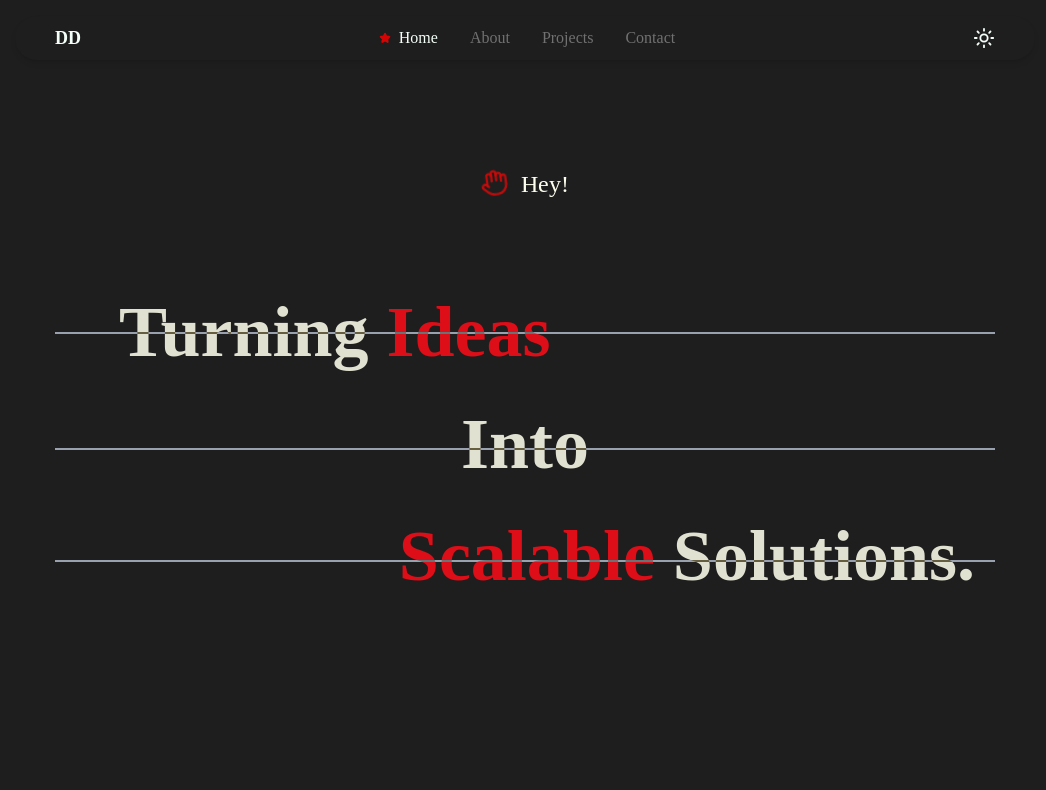
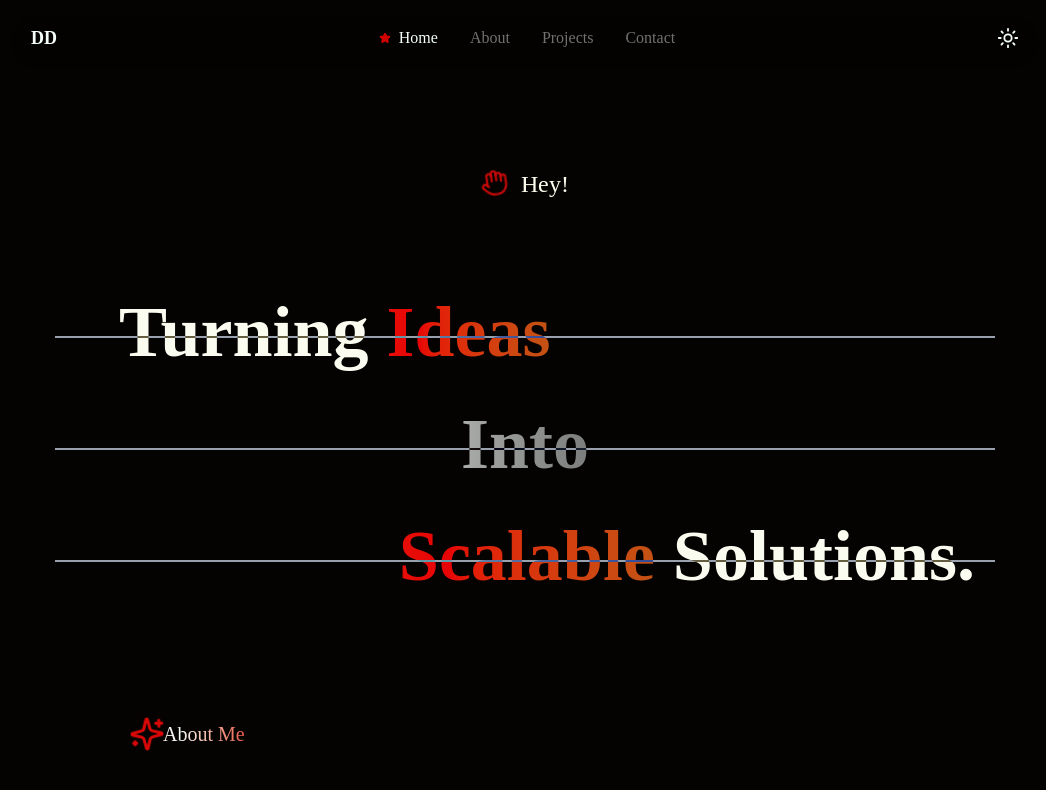
Before and after one commit to DeepakSingh0027/Deepak-Singh-Deopa-Portfolio, a React (Vite) app: page / in a window 1280 px wide. Shown: the top 790 px of the page, without its empty margins (115-1161 px from the left). Built offline with nearby package versions, Linux system fonts and the light colour scheme.

Commit message:
Update theme context and enhance home page animations with gradient text effects

```diff
--- a/src/Context/themeContext.jsx
+++ b/src/Context/themeContext.jsx
@@ -12,7 +12,7 @@ export const ThemeProvider = ({ children }) => {
   const toggleTheme = () => {
     setTheme(theme === "light" ? "dark" : "light");
     if (theme === "light") {
-      document.body.style = "background-color:#1e1e1e";
+      document.body.style = "background-color:#050301 ";
     } else {
       document.body.style = "background-color:#f5fffa";
     }
--- a/src/Pages/Home/home.css
+++ b/src/Pages/Home/home.css
@@ -67,3 +67,56 @@
     transform: rotate(0deg);
   }
 }
+
+.ideas {
+  background-size: 200% 100%;
+  -webkit-background-clip: text;
+  background-clip: text;
+  color: transparent;
+  display: inline-block;
+  animation: shine 5s linear infinite;
+}
+
+@keyframes shine {
+  0% {
+    background-position: 100%;
+  }
+  100% {
+    background-position: -100%;
+  }
+}
+
+.animate-zoom {
+  display: inline-block;
+  animation-name: zoom;
+  animation-duration: 2.5s;
+  animation-iteration-count: infinite;
+  transform-origin: 50% 50%;
+}
+
+@keyframes zoom {
+  0% {
+    transform: scale(1);
+  }
+  10% {
+    transform: scale(1.5);
+  }
+  20% {
+    transform: scale(1.5) rotate(360deg);
+  }
+  30% {
+    transform: scale(1);
+  }
+  40% {
+    transform: scale(1) rotate(360deg);
+  }
+  50% {
+    transform: scale(1);
+  }
+  60% {
+    transform: rotate(0deg);
+  }
+  100% {
+    transform: rotate(0deg);
+  }
+}
--- a/src/Pages/Home/home.jsx
+++ b/src/Pages/Home/home.jsx
@@ -5,6 +5,8 @@ import { motion } from "framer-motion";
 import { Hand, ThumbsUp } from "lucide-react";
 import BlurText from "./../../animations/BlurText";
 import TrueFocus from "./../../animations/TrueFocus";
+import GradientText from "../../animations/GradientText";
+import { Sparkles } from "lucide-react";
 
 const Home = () => {
   const [isHello, setHello] = useState(false);
@@ -63,7 +65,7 @@ const Home = () => {
             {/* First Line (Text Moves Left) */}
             <div className="relative mb-4">
               <motion.p
-                initial={{ x: 100, opacity: 0 }}
+                initial={{ x: 200, opacity: 0 }}
                 whileInView={{ x: 0, opacity: 1 }}
                 transition={{ duration: 1, ease: "easeInOut" }}
                 viewport={{ amount: 0.5 }}
@@ -71,10 +73,13 @@ const Home = () => {
                   theme === "light" ? "text-[#b1b1b1]" : "text-[#FFFFF0]"
                 }`}
               >
-                Turning <span className="text-red-500">Ideas</span>
+                Turning{" "}
+                <span className="bg-gradient-to-r from-[#f12711f3] via-[#f70707f4] via-[#911b1bea] to-[#bf5e18] ideas">
+                  Ideas
+                </span>
               </motion.p>
               <div
-                className={`absolute inset-0 -z-10 top-1/2 h-0.5 w-full ${
+                className={`absolute inset-0 mt-1 -z-10 top-1/2 h-0.5 w-full ${
                   theme === "light" ? "bg-gray-800" : "bg-gray-400"
                 }`}
               ></div>
@@ -91,7 +96,9 @@ const Home = () => {
                   theme === "light" ? "text-[#b1b1b1]" : "text-[#FFFFF0]"
                 }`}
               >
-                Into
+                <span className="bg-gradient-to-r from-[#f6f5f5f3] via-[#FFFFF0] via-[#a4a49e] to-[#787877] ideas">
+                  Into
+                </span>
               </motion.p>
               <div
                 className={`absolute inset-0 mt-4 top-1/2 h-0.5 w-full ${
@@ -103,7 +110,7 @@ const Home = () => {
             {/* Third Line (Text Moves Right) */}
             <div className="relative pt-6 flex justify-end">
               <motion.p
-                initial={{ x: -100, opacity: 0 }}
+                initial={{ x: -200, opacity: 0 }}
                 whileInView={{ x: 0, opacity: 1 }}
                 transition={{ duration: 1, ease: "easeInOut" }}
                 viewport={{ amount: 0.5 }}
@@ -111,7 +118,10 @@ const Home = () => {
                   theme === "light" ? "text-[#b1b1b1]" : "text-[#FFFFF0]"
                 }`}
               >
-                <span className="text-red-500">Scalable</span> Solutions.
+                <span className="bg-gradient-to-r from-[#f12711f3] via-[#f70707f4] via-[#911b1bea] to-[#bf5e18] ideas">
+                  Scalable
+                </span>{" "}
+                Solutions.
               </motion.p>
               <div
                 className={`absolute inset-0 mt-4 top-1/2 h-0.5 w-full ${
@@ -121,8 +131,31 @@ const Home = () => {
             </div>
           </div>
         </div>
-
         {/*About Me*/}
+        <div className="items-center mt-32 ">
+          <motion.div
+            initial={{ opacity: 0 }}
+            whileInView={{ opacity: 1 }}
+            transition={{ duration: 1, ease: "easeInOut" }}
+            viewport={0.5}
+            className={`flex items-center space-x-1 text-xl ml-20  `}
+          >
+            <Sparkles
+              className={`${
+                theme === "light" ? "text-[#100ddf]" : "text-[#da0707]"
+              } animate-zoom`}
+            />
+            <p
+              className={`${
+                theme === "light"
+                  ? "bg-gradient-to-r from-[#100ddf] via-[#4827b4] via-[#000000] via-[#5220b6] to-[#0b95bb] ideas "
+                  : " bg-gradient-to-r from-[#f3897f] via-[#c62525] via-[#f5fffa] via-[#dd0f0f] to-[#da0707] ideas"
+              }`}
+            >
+              About Me
+            </p>
+          </motion.div>
+        </div>
         <div></div>
       </div>
     </div>
--- /dev/null
+++ b/src/animations/GradientText.css
@@ -0,0 +1,69 @@
+.animated-gradient-text {
+  position: relative;
+  margin: 0 auto;
+  display: flex;
+  max-width: fit-content;
+  flex-direction: row;
+  align-items: center;
+  justify-content: center;
+  border-radius: 1.25rem;
+  /* 20px */
+  font-weight: 500;
+  backdrop-filter: blur(10px);
+  transition: box-shadow 0.5s ease-out;
+  overflow: hidden;
+  cursor: pointer;
+}
+
+.gradient-overlay {
+  position: absolute;
+  top: 0;
+  left: 0;
+  right: 0;
+  bottom: 0;
+  background-size: 300% 100%;
+  animation: gradient linear infinite;
+  border-radius: inherit;
+  z-index: 0;
+  pointer-events: none;
+}
+
+.gradient-overlay::before {
+  content: "";
+  position: absolute;
+  left: 0;
+  top: 0;
+  border-radius: inherit;
+  width: calc(100% - 2px);
+  height: calc(100% - 2px);
+  left: 50%;
+  top: 50%;
+  transform: translate(-50%, -50%);
+  background-color: #060606;
+  z-index: -1;
+}
+
+@keyframes gradient {
+  0% {
+    background-position: 0% 50%;
+  }
+
+  50% {
+    background-position: 100% 50%;
+  }
+
+  100% {
+    background-position: 0% 50%;
+  }
+}
+
+.text-content {
+  display: inline-block;
+  position: relative;
+  z-index: 2;
+  background-size: 300% 100%;
+  background-clip: text;
+  -webkit-background-clip: text;
+  color: transparent;
+  animation: gradient linear infinite;
+}
--- /dev/null
+++ b/src/animations/GradientText.jsx
@@ -0,0 +1,26 @@
+import "./GradientText.css";
+import React from "react";
+
+export default function GradientText({
+  children,
+  className = "",
+  colors = ["#40ffaa", "#4079ff", "#40ffaa", "#4079ff", "#40ffaa"], // Default colors
+  animationSpeed = 8, // Default animation speed in seconds
+  showBorder = false, // Default overlay visibility
+}) {
+  const gradientStyle = {
+    backgroundImage: `linear-gradient(to right, ${colors.join(", ")})`,
+    animationDuration: `${animationSpeed}s`,
+  };
+
+  return (
+    <div className={`animated-gradient-text ${className}`}>
+      {showBorder && (
+        <div className="gradient-overlay" style={gradientStyle}></div>
+      )}
+      <div className="text-content" style={gradientStyle}>
+        {children}
+      </div>
+    </div>
+  );
+}
--- a/src/header/header.jsx
+++ b/src/header/header.jsx
@@ -3,6 +3,7 @@ import { Link } from "react-router-dom";
 import { Sun, Moon, Star } from "lucide-react";
 import ShinyText from "../animations/ShinyText";
 import { ThemeContext } from "../Context/themeContext";
+import { motion } from "framer-motion";
 
 const Header = () => {
   const [isScrolled, setIsScrolled] = useState(false);
@@ -23,11 +24,15 @@ const Header = () => {
   }, []);
 
   return (
-    <div
+    <motion.div
+      initial={{ y: 50 }}
+      whileInView={{ y: 0 }}
+      transition={{ duration: 1, ease: "easeInOut" }}
+      viewport={{ amount: 0.5 }}
       className={`fixed top-4 left-1/2 -translate-x-1/2 z-50  ${
-        theme === "light" ? "bg-[#f5fffa]/70" : "bg-[#1e1e1e]/70"
+        theme === "light" ? "bg-[#f5fffaea]/90" : "bg-[#050301ea]/90"
       } rounded-3xl flex items-center p-2 transition-all duration-300 ${
-        isScrolled ? "w-[300px] px-4" : "w-[calc(100vw-260px)] px-10 shadow-md"
+        isScrolled ? "w-[600px] px-4" : "w-[calc(100vw-260px)] px-4 shadow-md"
       }`}
     >
       {/* "DD" on the left */}
@@ -166,7 +171,7 @@ const Header = () => {
       >
         {theme === "light" ? <Moon size={22} /> : <Sun size={22} />}
       </button>
-    </div>
+    </motion.div>
   );
 };
 
--- a/src/index.css
+++ b/src/index.css
@@ -1,8 +1,9 @@
 @import "tailwindcss";
+@import url("https://fonts.googleapis.com/css2?family=Plaster&display=swap");
 @import url("https://fonts.googleapis.com/css2?family=Anton&family=Archivo+Black&family=Audiowide&family=Barlow:wght@300;400;700&family=Bebas+Neue&family=Bungee&family=Impact&family=Orbitron:wght@400;700&family=Oswald:wght@300;400;700&family=Poppins:wght@300;400;700&family=Rajdhani:wght@300;400;700&family=Staatliches&display=swap");
 body {
   margin-left: 130px;
   margin-right: 130px;
-  background-color: #1e1e1e;
+  background-color: #050301;
   font-family: poppins;
 }
```
Also changed, not shown: src/animations/ParallaxText.jsx (added, +58 -0 lines).
